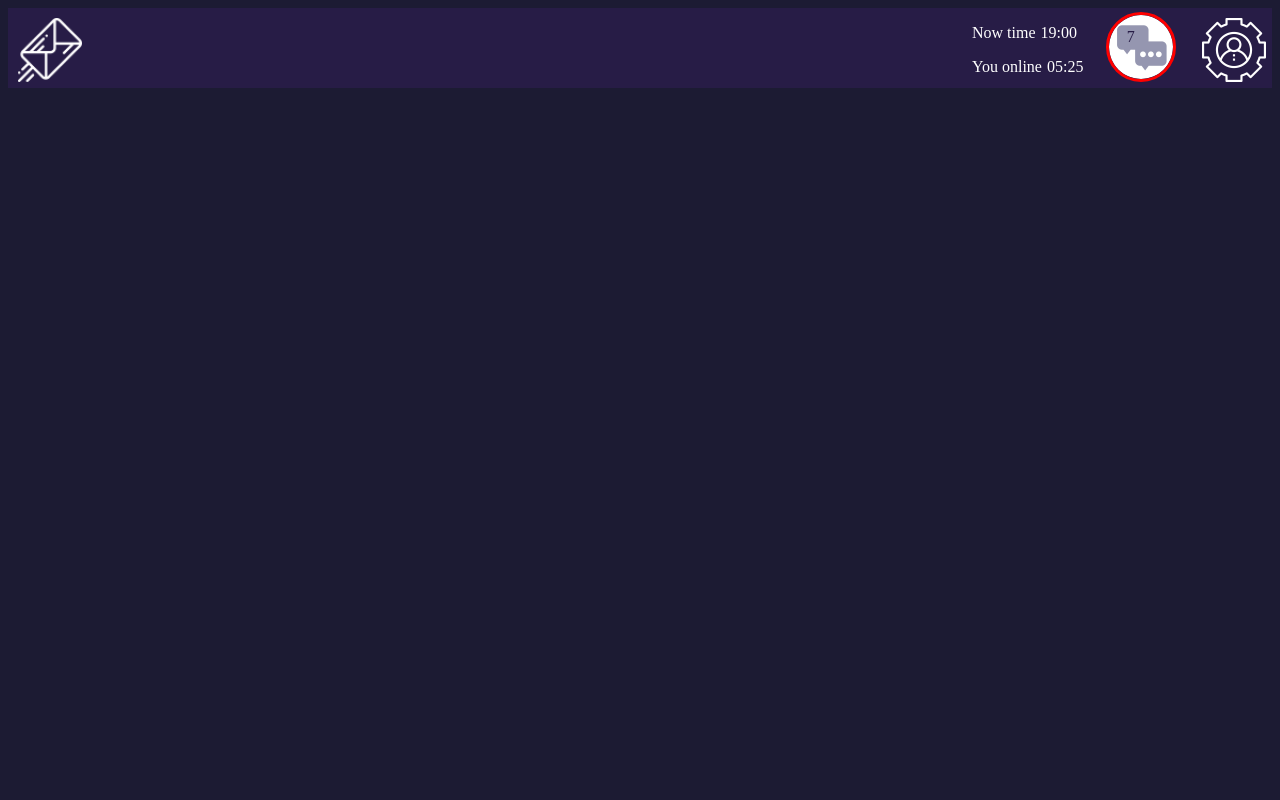
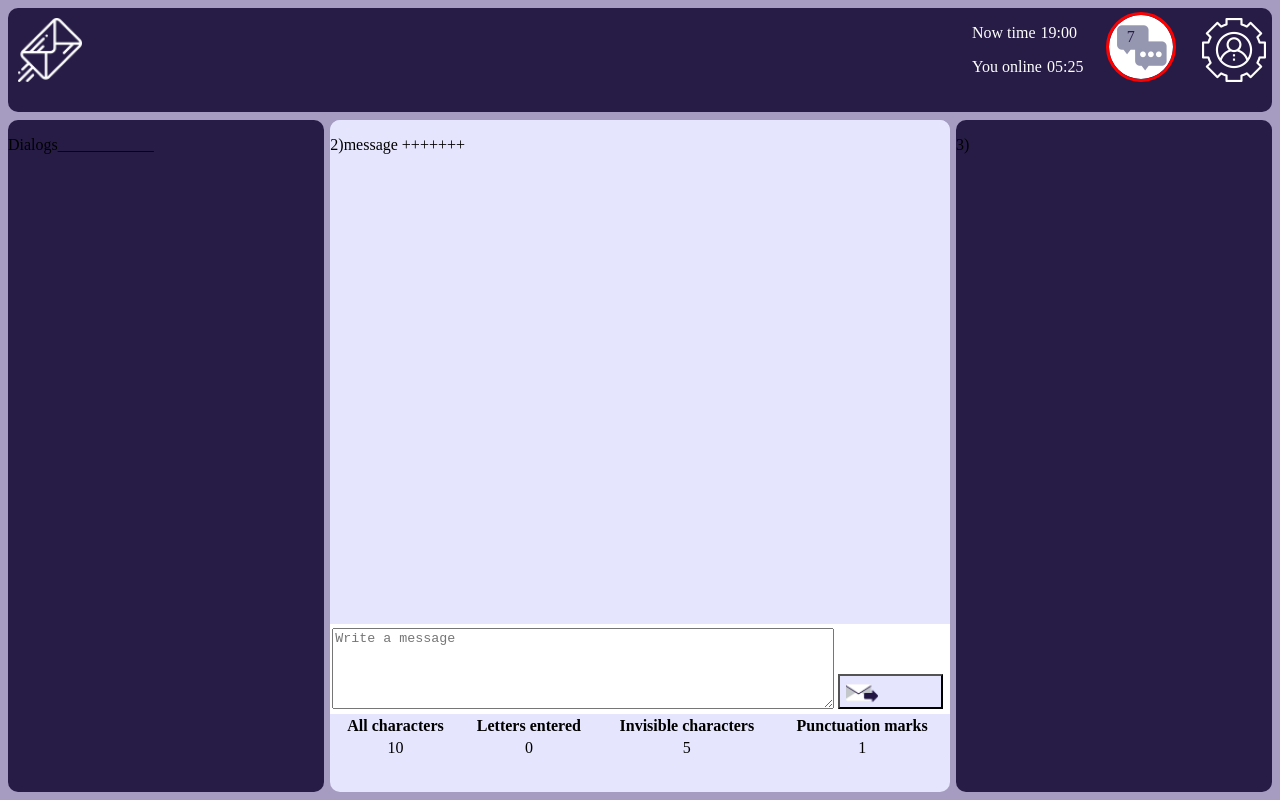
Before and after one commit to rondeo/chat, a website built with webpack: page src/index.html in a window 1280 px wide. Built offline with nearby package versions, Linux system fonts and the light colour scheme.

Commit message:
add user interf and some elements of design

```diff
--- a/src/index.html
+++ b/src/index.html
@@ -21,7 +21,7 @@
             </div>
             <div id="messageBlock">
                 <a id="linkMessageImages" href="#message"><img src="./images/dialog.png" alt="New message"></a>
-                    <p id="newMessageCounter">7</p>
+                <p id="newMessageCounter">7</p>
             </div>
             <div id="profileBlock">
                 <a id="changeProfile" href=""><img src="./images/changeProfile.png" alt="Logo"></a>
@@ -31,14 +31,40 @@
     </header>
     <main>
         <div id="listDialogsBlock">
-
+            <p>Dialogs____________</p>
         </div>
         <div id="userInterfaceBlock">
-
-        </div>
-        <div id="listUsersInDialog">
-
-        </div>
+            <div id="listMessagesBlock">
+                <p>2)message +++++++ </p>
+            </div>
+            <div id="inputMessagesBlock">
+                <form action="">
+                    <textarea placeholder="Write a message" rows="5"></textarea>
+                </form>
+                <button id="sendMessage">
+                        <img src="./images/sendMessageButtonIcon.png">
+                      </button>
+            </div>
+                    <div id="messageDeteilsInformationBlock">
+                        <table>
+                            <tr>
+                                <th>All characters</th>
+                                <th>Letters entered</th>
+                                <th>Invisible characters</th>
+                                <th>Punctuation marks</th>
+                            </tr>
+                            <tr>
+                                <td>10</td>
+                                <td>0</td>
+                                <td>5</td>
+                                <td>1</td>
+                            </tr>
+                        </table>
+                    </div>
+                </div>
+                <div id="listUsersInDialog">
+                    <p>3)</p>
+                </div>
     </main>
 </body>
 
--- a/src/sass/styles.scss
+++ b/src/sass/styles.scss
@@ -1,14 +1,17 @@
 // header style
 
 body{
-  background-color: #1C1B33;
+  background-color: #a69cc1;
 }
 
+
 header {
+  margin-top: 0px;
   color: white;
-  height: 80px;
+  height:13vh;
   background-color: #271c46;
   width: 100%;
+  border-radius: 10px;
 }
 
 
@@ -70,3 +73,93 @@ header *{
 // header style
 
 // list users in chat style
+main{
+  width: 100%;
+  position: relative;
+  padding-top: 1vh;
+}
+main div{
+  position: absolute;
+  height: 100px;
+}
+
+#listDialogsBlock{
+  height: 84vh;
+  border-radius: 10px;
+  float: left;
+  width: 25%;
+  background-color: #271c46;
+}
+#userInterfaceBlock{
+  height: 84vh;
+  margin-left: 0.5%;
+  margin-right: 0.5%;
+  padding-top:0px;
+  float: left;
+  left: 25%;
+  background-color: #e5e5fe;
+  width: 49%;
+  border-radius: 10px;
+}
+
+
+
+
+#listUsersInDialog{
+  border-radius: 10px;
+  height: 84vh;
+  float: left;
+  left: 75%;
+  width: 25%;
+  background-color: #271c46;
+}
+
+
+#listMessagesBlock{
+  width: 100%;
+  height: 75%;
+  background-color: #e5e5fe;
+  border-radius: 10px 10px 0px 0px;
+}
+
+#inputMessagesBlock{
+  width: 100%;
+  height: 90px;
+  background-color:#ffffff;
+}
+
+#messageDeteilsInformationBlock{
+  width: 100%;
+  height: 45px;
+  background-color: #e5e5fe;
+  border-radius: 0px 0px 10px 10px;
+}
+#messageDeteilsInformationBlock table{
+  width: 100%;
+  text-align: center;
+}
+#userInterfaceBlock div{
+  position: relative;
+  display: inline-block;
+}
+#inputMessagesBlock form textarea{
+  margin-top: 4px;
+  margin-left: 2px;
+  width: 80%;
+}
+#inputMessagesBlock *{
+  display: inline;
+}
+#sendMessage{
+  text-align: center;
+  vertical-align: bottom;
+  margin-bottom:4px;
+  width: 17%;
+  height: 35px;
+  color: #ffffff;
+  background-color:#e5e5fe;
+  text-align: left;
+}
+#sendMessage img{
+  vertical-align: middle;
+}
```
Also changed, not shown: src/images/sendMessageButtonIcon.png (added).
